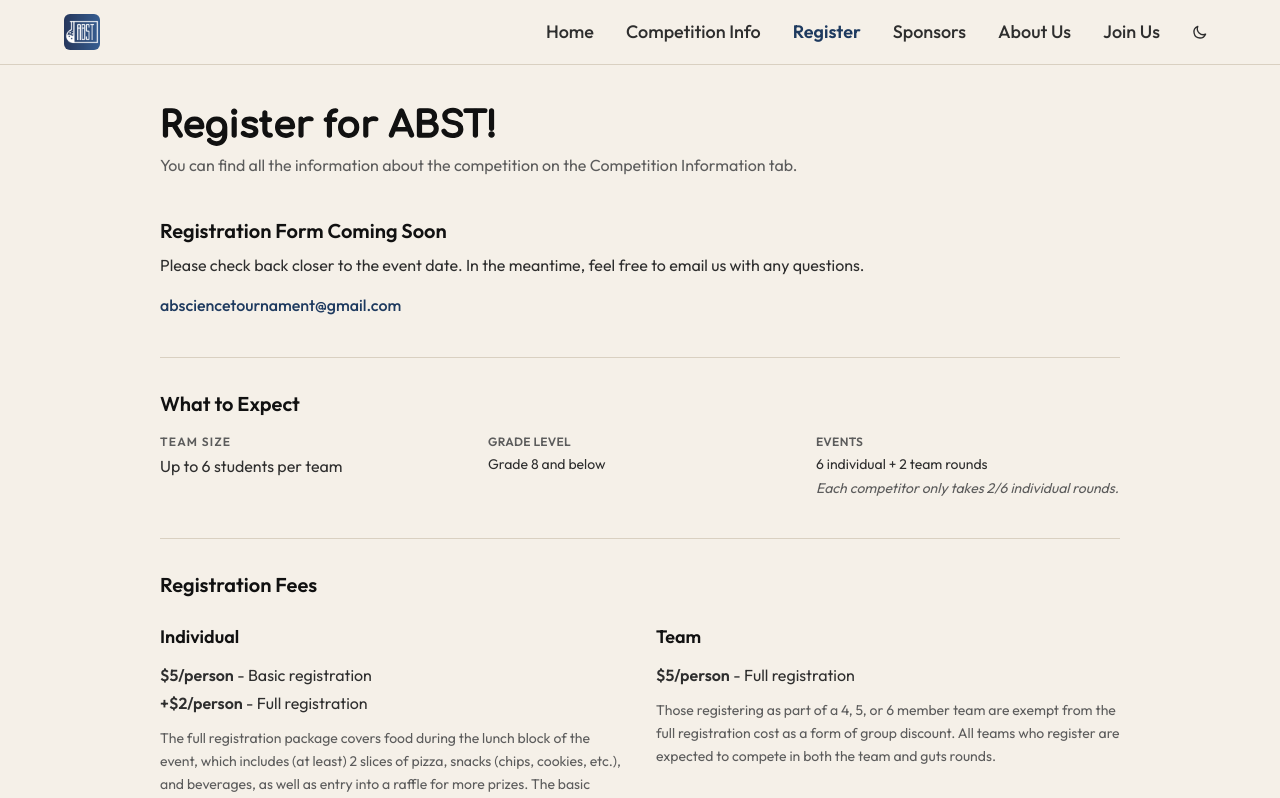
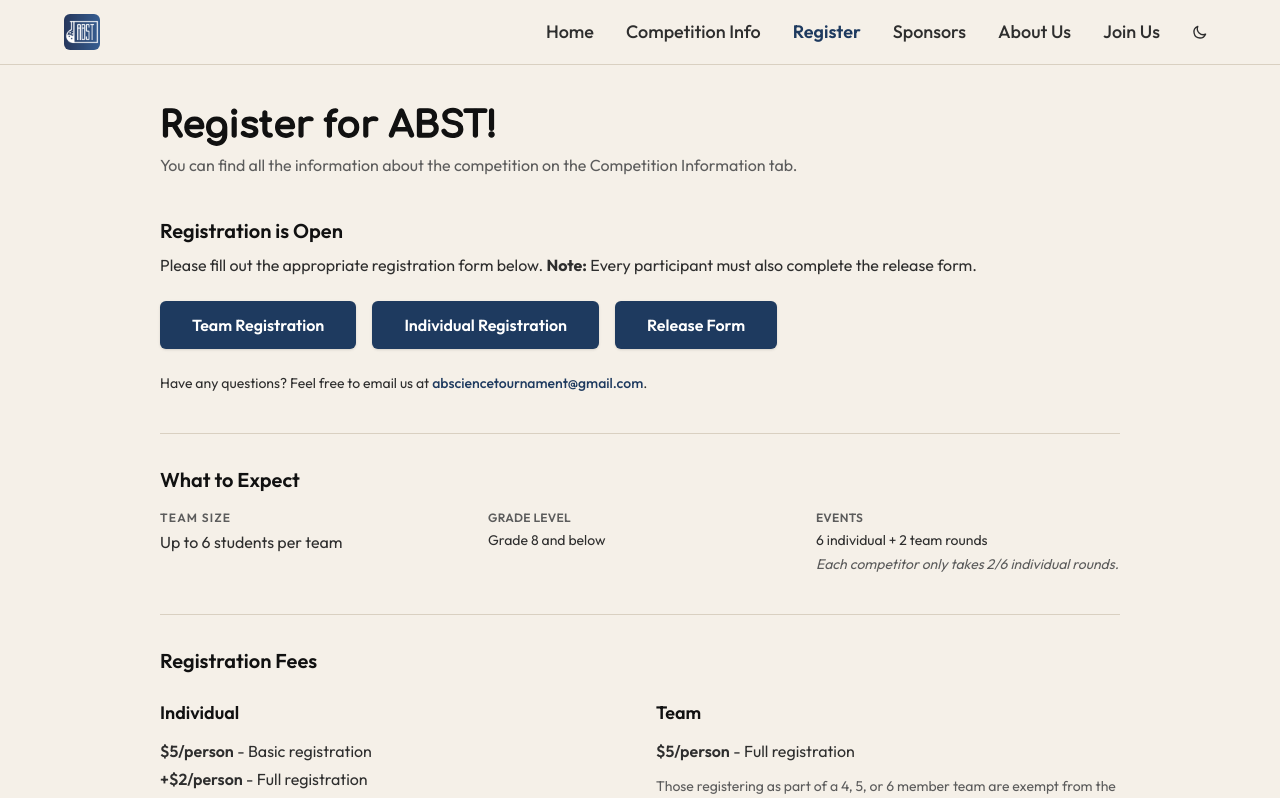
Before and after one commit to ak4774blog/abst-website, a React (Vite) app: page /register in a window 1280 px wide. Shown: the top 798 px of the page. Built offline with nearby package versions, Linux system fonts and the light colour scheme.

Commit message:
updated registeration

```diff
--- a/src/pages/Register.jsx
+++ b/src/pages/Register.jsx
@@ -18,9 +18,42 @@ export default function Register() {
         </div>
 
         <div>
-          <h2 className="text-xl font-semibold text-[var(--text-heading)]">Registration Form Coming Soon</h2>
-          <p className="text-base text-[var(--text-body)] mt-2">Please check back closer to the event date. In the meantime, feel free to email us with any questions.</p>
-          <a href="mailto:absciencetournament@gmail.com" className="inline-block mt-4 text-base text-[var(--text-brand)] font-medium hover:underline">absciencetournament@gmail.com</a>
+          {/* Registration Links Section */}
+          <h2 className="text-xl font-semibold text-[var(--text-heading)]">Registration is Open</h2>
+          <p className="text-base text-[var(--text-body)] mt-2">
+            Please fill out the appropriate registration form below. <strong>Note:</strong> Every participant must also complete the release form.
+          </p>
+
+          <div className="mt-6 flex flex-col gap-4 sm:flex-row sm:flex-wrap">
+            <a
+              href="https://docs.google.com/forms/d/e/1FAIpQLSfj1MqIIpU5M713IXIl8iPdvQp3EmuB8KxrYiVPlYNJGaQ8Ng/viewform"
+              target="_blank"
+              rel="noreferrer"
+              className="inline-block px-8 py-3 rounded-md bg-[var(--accent)] text-white font-semibold hover:bg-[var(--accent-hover)] transition-colors text-center shadow-sm"
+            >
+              Team Registration
+            </a>
+            <a
+              href="https://docs.google.com/forms/d/e/1FAIpQLSe8ChYLYZHThTvqs5FKxsXjmS1AMFH9XK2Kb_hX6FL5V9Nmkg/viewform"
+              target="_blank"
+              rel="noreferrer"
+              className="inline-block px-8 py-3 rounded-md bg-[var(--accent)] text-white font-semibold hover:bg-[var(--accent-hover)] transition-colors text-center shadow-sm"
+            >
+              Individual Registration
+            </a>
+            <a
+              href="https://docs.google.com/forms/d/e/1FAIpQLSfQ371XKuhBy4M4C0jvcLaKoW8G9F6DMCSj600nGBilyI5xSQ/viewform"
+              target="_blank"
+              rel="noreferrer"
+              className="inline-block px-8 py-3 rounded-md bg-[var(--accent)] text-white font-semibold hover:bg-[var(--accent-hover)] transition-colors text-center shadow-sm"
+            >
+              Release Form
+            </a>
+          </div>
+
+          <p className="text-sm text-[var(--text-body)] mt-6">
+            Have any questions? Feel free to email us at <a href="mailto:absciencetournament@gmail.com" className="text-[var(--text-brand)] font-medium hover:underline">absciencetournament@gmail.com</a>.
+          </p>
 
           {/* What to Expect Section */}
           <div className="mt-10 pt-8 border-t border-[var(--border-color)]">
```
